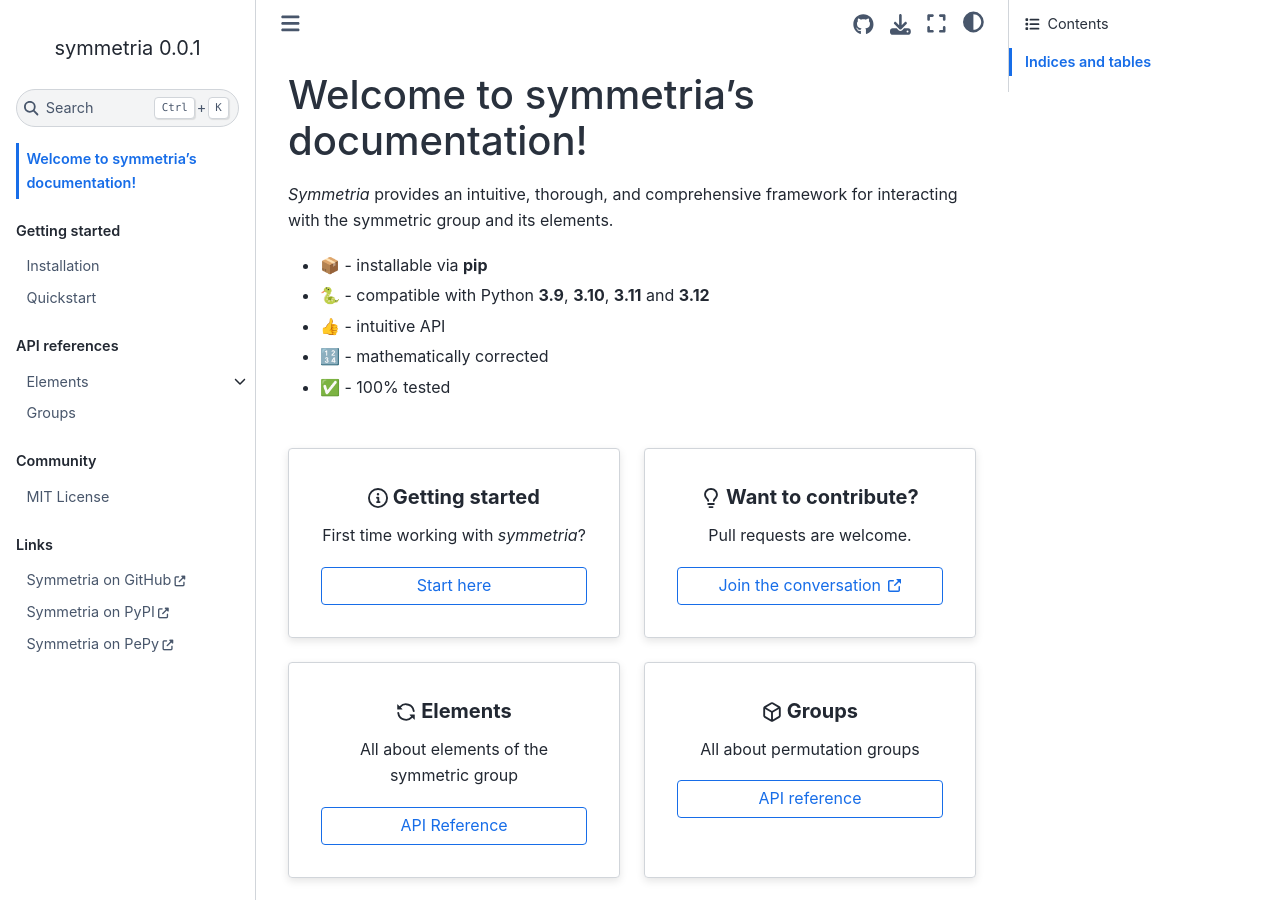
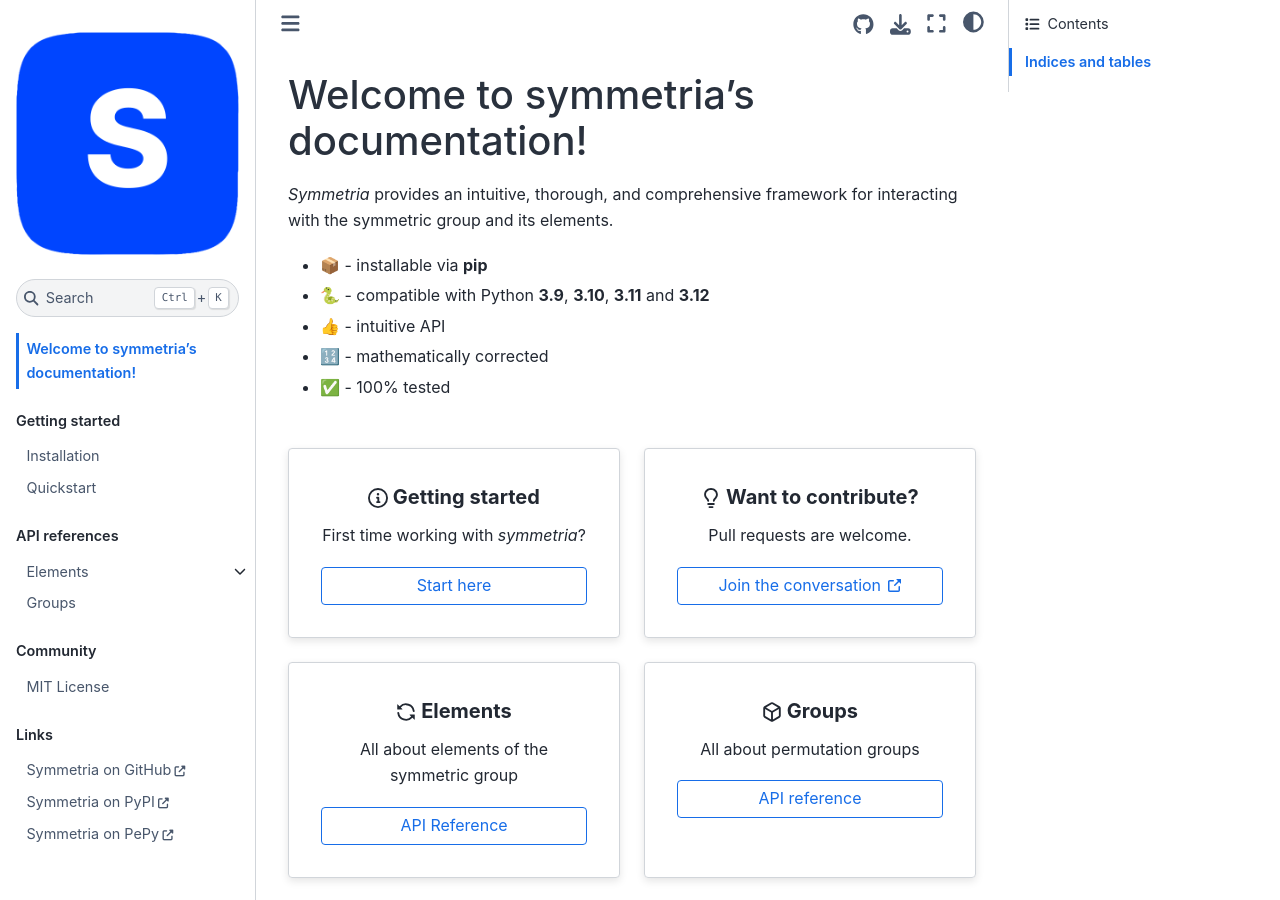
Before and after one commit to VascoSch92/symmetria, a Sphinx documentation site: the page built from docs/source/index.rst, in a window 1280 px wide and 900 px high. Built offline with Sphinx 7.4.7 and the Sphinx Book theme 1.1.4, drawn with Linux system fonts in a browser that asks for light colours; pages that are not in the unit, such as notebooks, are missing from menus.

Commit message:
[DOC] Add Logo (#46)

```diff
--- a/docs/source/conf.py
+++ b/docs/source/conf.py
@@ -54,10 +54,11 @@
 # -- Options for HTML output -------------------------------------------------
 # https://www.sphinx-doc.org/en/master/usage/configuration.html#options-for-html-output
 
-html_title = f'symmetria <span class="project-version">{version}</span>'
+# deactivate as not going good with the logo
+# html_title = f'symmetria <span class="project-version">{version}</span>'
 
-# don't use html_logo here
-# html_favicon = "_static/favicon.png"
+html_favicon = "_static/symmetria.png"
+html_logo = "_static/symmetria.png"
 html_last_updated_fmt = "%b %d, %Y"
 html_copy_source = True
 
```
Also changed, not shown: CHANGELOG.md (+2 -0 lines), README.md (+3 -2 lines), docs/source/_static/symmetria.png (added).
